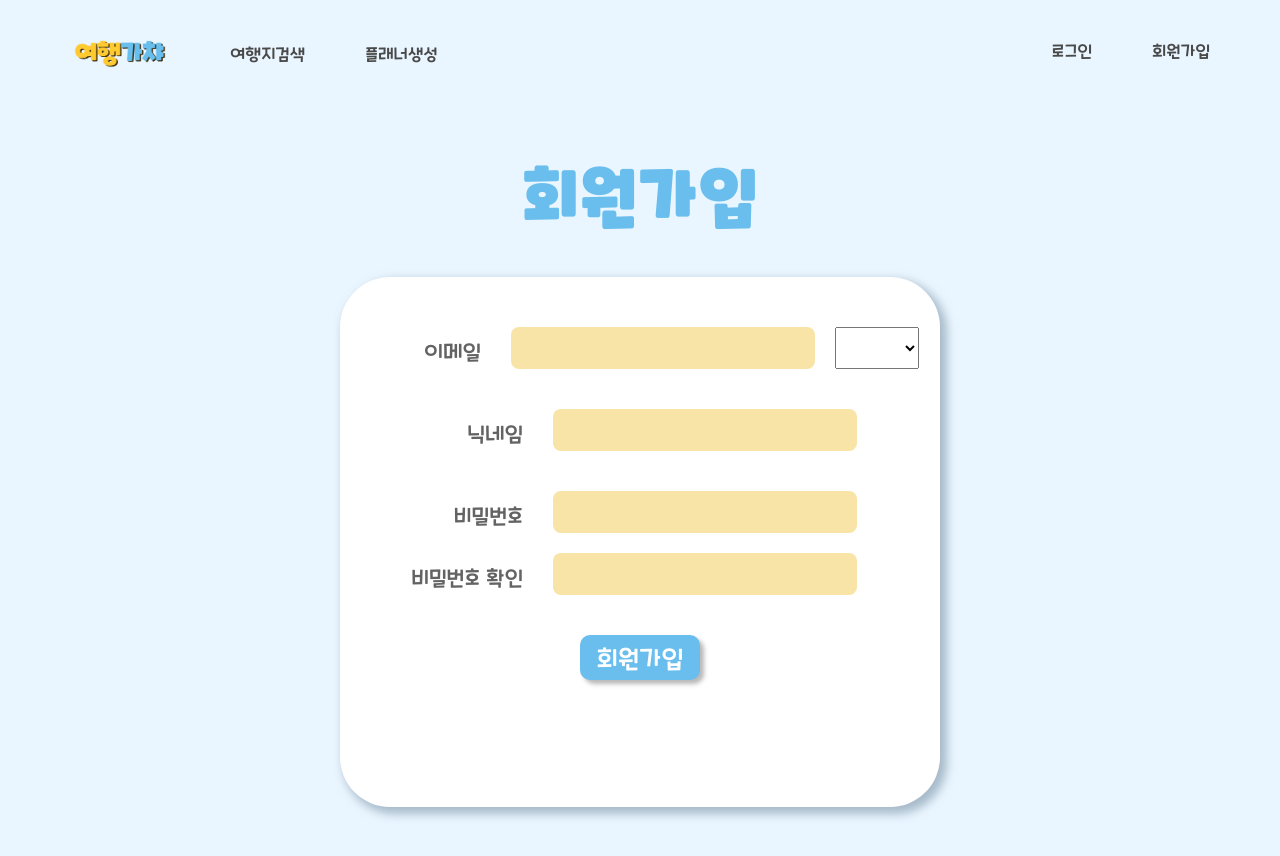
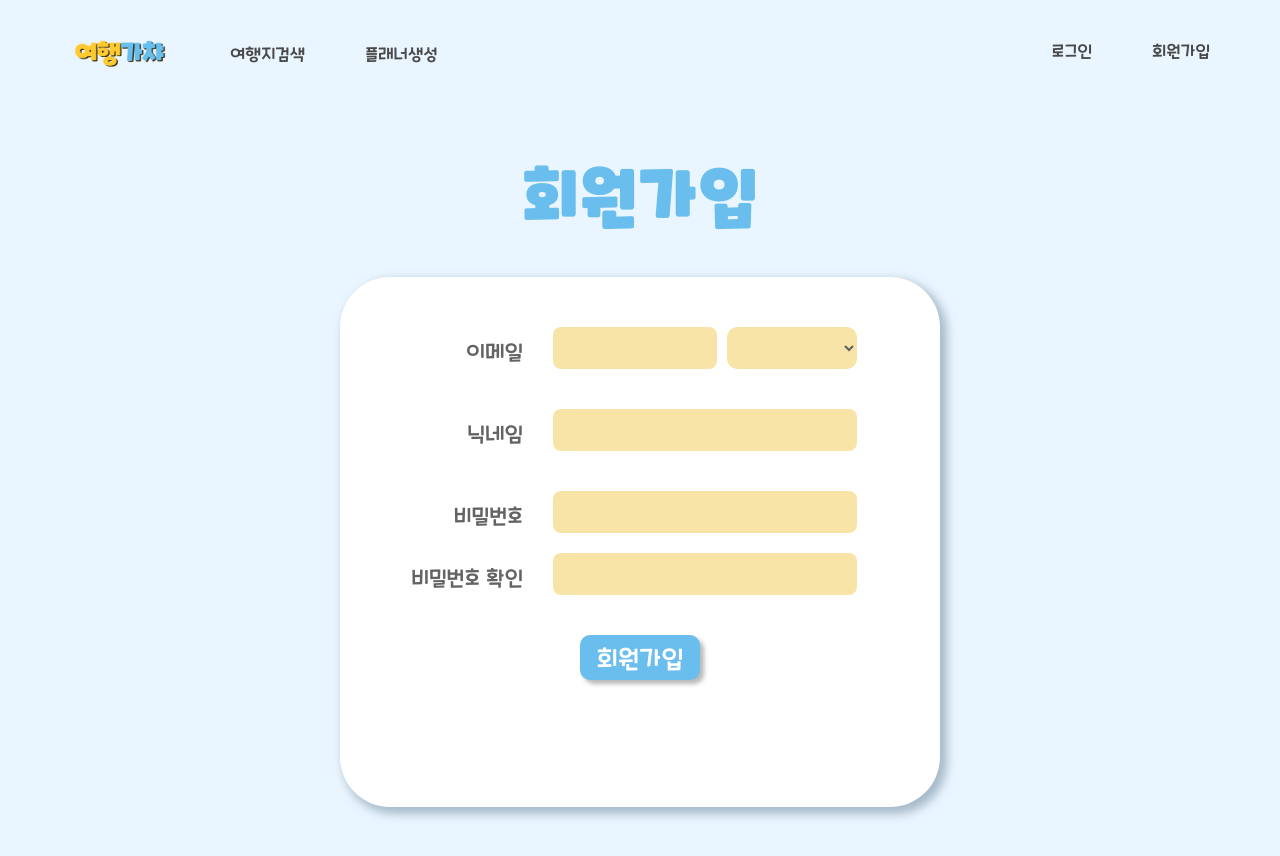
Before and after one commit to YFASS-EnjoyTrip/EnjoyTrip-Vue, a Vue app: page /member/signup in a window 1280 px wide. Shown: the top 856 px of the page. Built offline with nearby package versions, Linux system fonts and the light colour scheme; no server answers.

Commit message:
signup form email 폼 UI, header 기본이미지설정

```diff
--- a/src/components/common/TheHeader.vue
+++ b/src/components/common/TheHeader.vue
@@ -85,9 +85,16 @@ export default {
       return this.checkUserInfo ? this.checkUserInfo.nickname : '';
     },
     profile() {
-      return this.checkUserInfo
-        ? this.checkUserInfo.profileImg
-        : 'https://enjoytrip-file-storage.s3.ap-northeast-2.amazonaws.com/profile_default.png';
+      if(this.checkUserInfo) {
+
+        if (this.checkUserInfo.profileImg == null) {
+          return 'https://enjoytrip-file-storage.s3.ap-northeast-2.amazonaws.com/profile_default.png';
+        }
+        return this.checkUserInfo.profileImg
+
+      } else {
+        return 'https://enjoytrip-file-storage.s3.ap-northeast-2.amazonaws.com/profile_default.png';
+      }
     },
   },
 
--- a/src/components/member/SignupForm.vue
+++ b/src/components/member/SignupForm.vue
@@ -4,12 +4,13 @@
     <div class="input-container">
       <div class="member-input">
         <span>이메일</span>
-        <input type="email" class="input-box" v-model="emailPrefix" @keyup="debouncedCheckEmailDuplicate" />
+        <input type="email" class="input-box email" v-model="emailPrefix" @keyup="debouncedCheckEmailDuplicate" />
+        <!-- <span class="email-span">@</span> -->
         <select v-model="emailDomain" @change="debouncedCheckEmailDuplicate">
           <option disabled value=""></option>
-          <option>gmail.com</option>
-          <option>naver.com</option>
-          <option>nate.com</option>
+          <option>@gmail.com</option>
+          <option>@naver.com</option>
+          <option>@nate.com</option>
         </select>
       </div>
       <span class="check">{{ emailMessage }}</span>
@@ -139,7 +140,7 @@ export default {
           nickname: this.nickname,
         })
         .then(() => {
-          router.push('/login');
+          router.push('login');
         })
         .catch((error) => {
           console.error('Signup failed', error);
@@ -176,6 +177,14 @@ export default {
   width: 180px;
   height: 40px;
   caret-color: #6e6e6e;
+}
+.email-span{
+  margin-left: -100px;
+  margin-right: 10px !important;
+}
+.email{
+  width: 160px !important;
+  margin-right: 10px !important;
 }
 .input-box {
   background-color: #f8e4a7;
@@ -239,6 +248,18 @@ export default {
   caret-color: transparent;
   user-select: none;
   pointer-events: none;
+
+}
+.member-input select{
+  width: 130px;
+  margin-right: 20px;
+  border-radius: 10px;
+  background-color: #f8e4a7;
+  border: none;
+
+   font-family: "CookieRun-Regular";
+  color: #616161;
+  font-size: 1.2rem;
 }
 .member-input span {
   margin-right: 30px;
```
